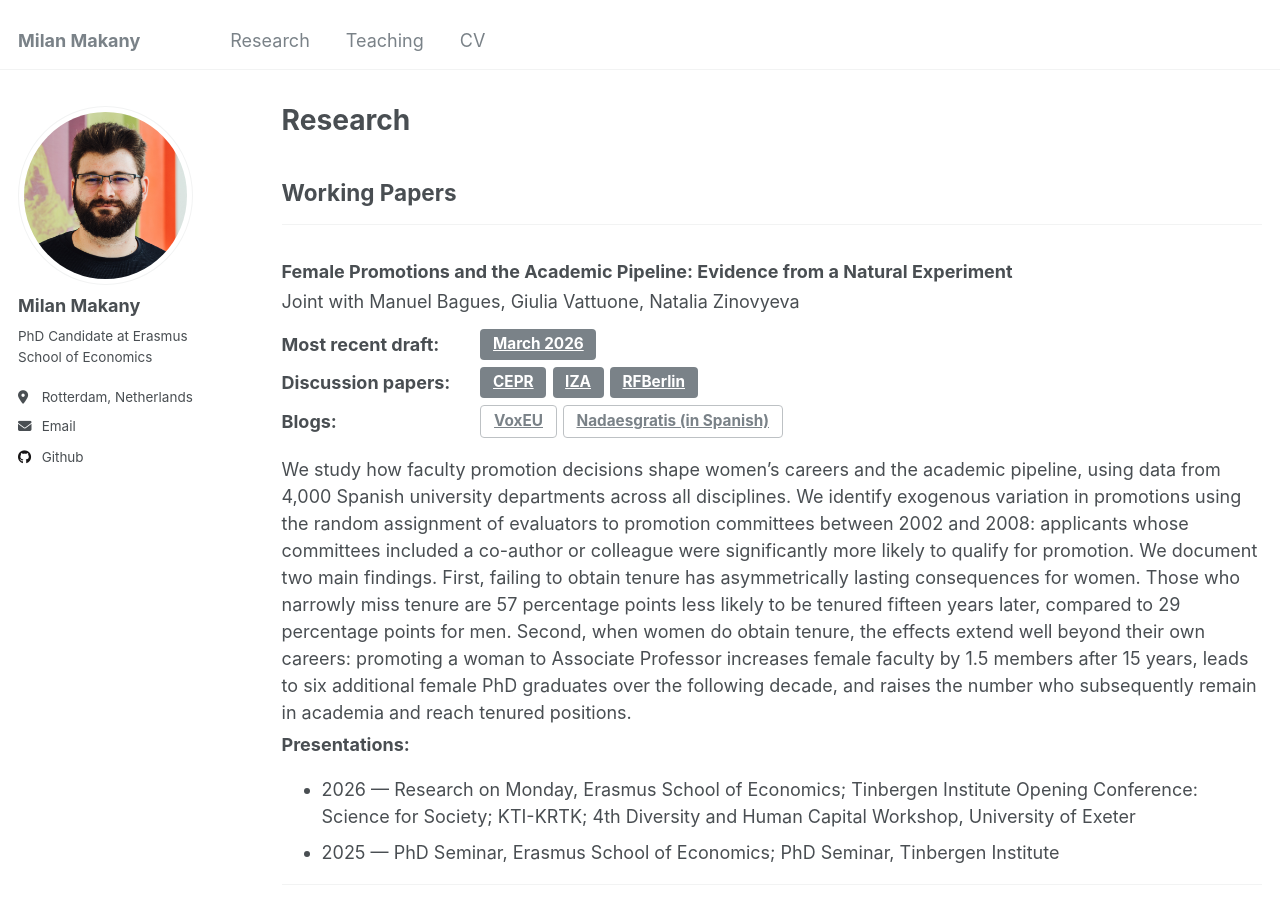
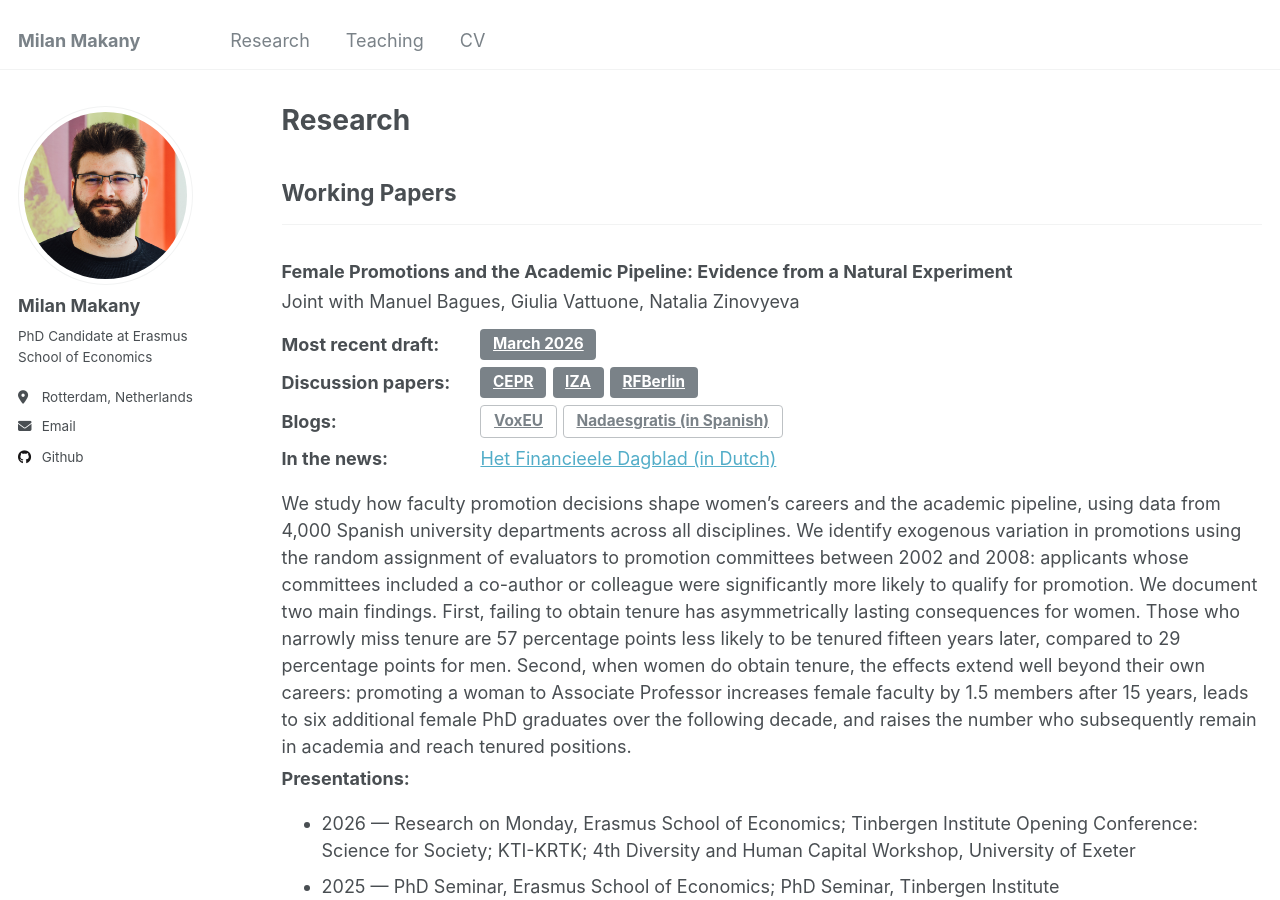
Before and after one commit to makany-milan/makany-milan.github.io, a Jekyll site: the page built from _pages/research.html, in a window 1280 px wide and 900 px high. Built offline with Jekyll 4.4.1, drawn with Linux system fonts in a browser that asks for light colours.

Commit message:
news mentions

```diff
--- a/_pages/research.html
+++ b/_pages/research.html
@@ -109,6 +109,23 @@ author_profile: true
             </div>
           </div>
         {% endif %}
+
+        {% if post.news and post.news.size > 0 %}
+          <div class="archive__item-link-row">
+            <span class="archive__item-link-label">In the news:</span>
+
+            <div class="archive__item-link-buttons">
+              {% for new in post.news %}
+                <a href="{{ new.url }}"
+                  target="_blank"
+                  rel="noopener noreferrer">
+                  {{ new.title }}
+                </a>
+              {% endfor %}
+            </div>
+          </div>
+        {% endif %}
+
       </div>
 
 
```
Also changed, not shown: _publications/women_in_academia.md (+3 -0 lines).
